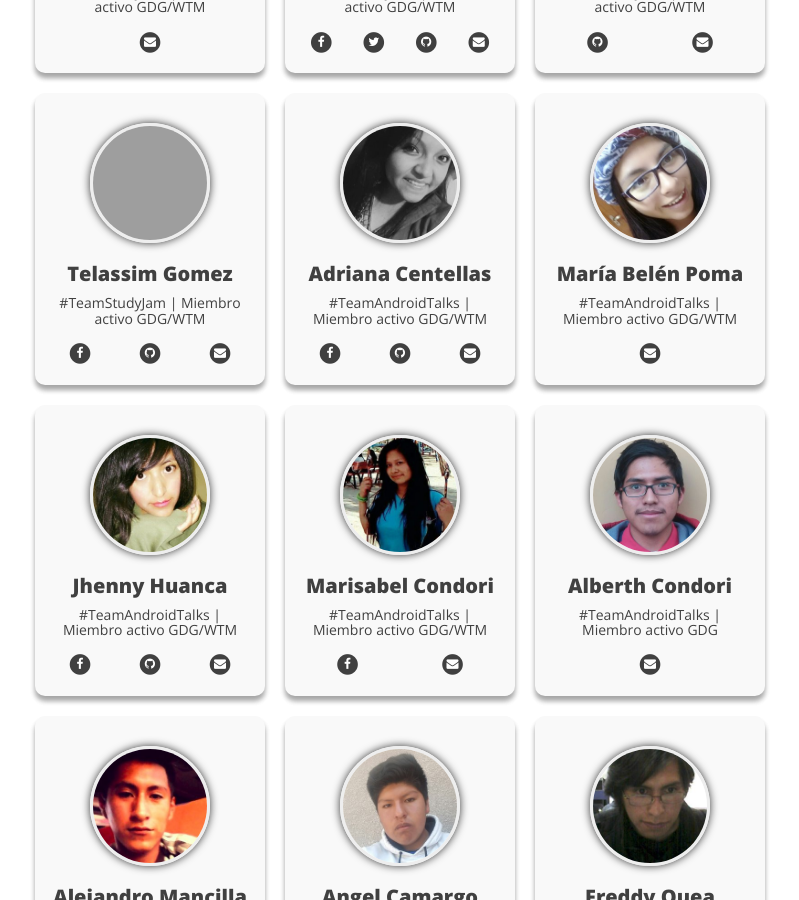
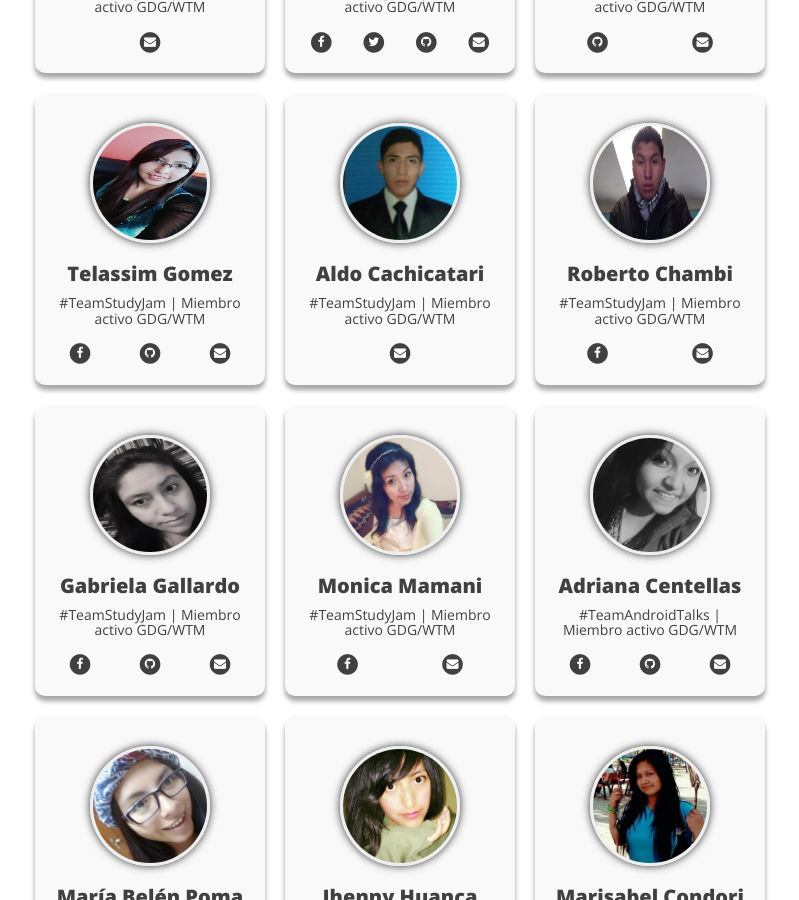
Before and after one commit to GDGAndroidBolivia/gdgandroidbolivia.github.io, a Jekyll site: the page built from about.html, in a window 1280 px wide and 900 px high, scrolled down 5003 px. Shown: the whole window, without its empty margins (255-1054 px from the left). Built offline with Jekyll 4.4.1, drawn with Linux system fonts in a browser that asks for light colours; nearby versions of some CDN libraries; grey boxes are pictures that could not be loaded.

Commit message:
arreglo nombre

```diff
--- a/_data/equipo.yml
+++ b/_data/equipo.yml
@@ -119,7 +119,7 @@
   social-ws:
   social-gm: gunarortiz@gmail.com
 
-- member-profile: ../img/team/MelissaConde.jpg
+- member-profile: ../img/team/DenisseConde.jpg
   member-name: 'Melissa Conde'
   member-job: '#TeamAndroidLabs | Miembro activo GDG/WTM'
   social-fb: ashlem.luna
@@ -361,7 +361,7 @@
   social-ws:
   social-gm: angelakalencatrunda@gmail.com
 
-- member-profile: ../img/team/Telassim Gomez.jpg
+- member-profile: ../img/team/TelassimGomez.jpg
   member-name: 'Telassim Gomez'
   member-job: '#TeamStudyJam | Miembro activo GDG/WTM'
   social-fb: ginnolove
@@ -372,6 +372,49 @@
   social-ws:
   social-gm: ginnolag@gmail.com
 
+- member-profile: ../img/team/AldoCachicatari.jpg
+  member-name: 'Aldo Cachicatari'
+  member-job: '#TeamStudyJam | Miembro activo GDG/WTM'
+  social-fb:
+  social-tw:
+  social-gp:
+  social-gh:
+  social-yt:
+  social-ws:
+  social-gm: dj718taurex@gmail.com
+
+- member-profile: ../img/team/RobertoChambi.jpg
+  member-name: 'Roberto Chambi'
+  member-job: '#TeamStudyJam | Miembro activo GDG/WTM'
+  social-fb: roberto.chambi.77
+  social-tw:
+  social-gp:
+  social-gh:
+  social-yt:
+  social-ws:
+  social-gm: roby.mat11@gmail.com
+
+- member-profile: ../img/team/GabrielaGallardo.jpg
+  member-name: 'Gabriela Gallardo'
+  member-job: '#TeamStudyJam | Miembro activo GDG/WTM'
+  social-fb: gaby.gallardo.568
+  social-tw:
+  social-gp:
+  social-gh: GabyG21
+  social-yt:
+  social-ws:
+  social-gm: ggflor21@gmail.com
+
+- member-profile: ../img/team/MonicaMamani.jpg
+  member-name: 'Monica Mamani'
+  member-job: '#TeamStudyJam | Miembro activo GDG/WTM'
+  social-fb: monicdoll
+  social-tw:
+  social-gp:
+  social-gh:
+  social-yt:
+  social-ws:
+  social-gm: mamaniapazamonica77@gmail.com
 
 - member-profile: ../img/team/Adriana.jpg
   member-name: 'Adriana Centellas'
```
